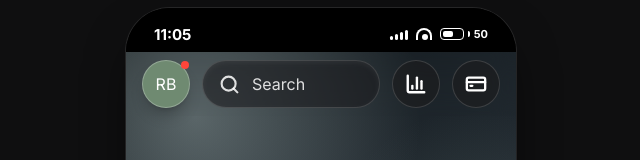
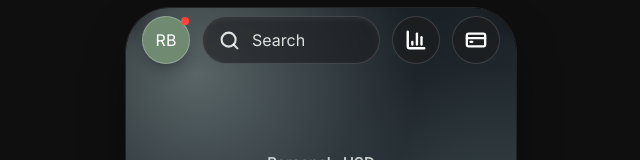
Before and after one commit to roxannication-arch/lifeos, a React (Vite) app: page / in a window 1280 px wide. Shown: the top 160 px of the page, without its empty margins (319-959 px from the left). Built offline with nearby package versions, Linux system fonts and the light colour scheme.

Commit message:
Remove in-app status bar
Co-authored-by: roxannication-arch <roxannication-arch@users.noreply.github.com>

```diff
--- a/src/App.jsx
+++ b/src/App.jsx
@@ -1,6 +1,5 @@
 import { useEffect, useState } from "react";
 import { PhoneFrame } from "./components/PhoneFrame.jsx";
-import { StatusBar } from "./components/StatusBar.jsx";
 import { AnalyticsScreen } from "./screens/AnalyticsScreen.jsx";
 import { DocumentsScreen } from "./screens/DocumentsScreen.jsx";
 import { HomeScreen } from "./screens/HomeScreen.jsx";
@@ -51,7 +50,6 @@ export default function App() {
   return (
     <PhoneFrame>
       <div className="flex h-full flex-col bg-black text-white">
-        <StatusBar />
         {screens[screen] ?? screens.home}
       </div>
     </PhoneFrame>
--- a/src/components/StatusBar.jsx
+++ /dev/null
@@ -1,43 +0,0 @@
-function SignalIcon() {
-  return (
-    <span className="flex h-3 items-end gap-[2px]" aria-hidden="true">
-      {[4, 6, 8, 10].map((height) => (
-        <span key={height} className="w-[3px] rounded-full bg-white" style={{ height }} />
-      ))}
-    </span>
-  );
-}
-
-function WifiIcon() {
-  return (
-    <span className="relative h-3 w-4" aria-hidden="true">
-      <span className="absolute left-0 top-0 h-3 w-4 rounded-t-full border-2 border-b-0 border-white" />
-      <span className="absolute bottom-0 left-[6px] h-1.5 w-1.5 rounded-full bg-white" />
-    </span>
-  );
-}
-
-function BatteryIcon() {
-  return (
-    <span className="flex items-center gap-1" aria-label="Battery 50 percent">
-      <span className="relative h-[12px] w-[24px] rounded-[4px] border border-white">
-        <span className="absolute left-[2px] top-[2px] h-[6px] w-[10px] rounded-[2px] bg-white" />
-      </span>
-      <span className="h-[6px] w-[2px] rounded-r bg-white" aria-hidden="true" />
-      <span className="text-[11px] font-bold leading-none">50</span>
-    </span>
-  );
-}
-
-export function StatusBar() {
-  return (
-    <div className="flex h-11 shrink-0 items-center justify-between px-7 pt-2 text-[15px] font-bold leading-none text-white">
-      <span>11:05</span>
-      <div className="flex items-center gap-2">
-        <SignalIcon />
-        <WifiIcon />
-        <BatteryIcon />
-      </div>
-    </div>
-  );
-}
--- a/src/screens/AnalyticsScreen.jsx
+++ b/src/screens/AnalyticsScreen.jsx
@@ -28,9 +28,9 @@ function MetricCard({ children, onClick, title, value, delta, deltaClass = "text
 
 export function AnalyticsScreen({ goTo }) {
   return (
-    <div className="h-[800px]">
+    <div className="h-full">
       <BackHeader onBack={() => goTo("home")} />
-      <div className="safe-scroll h-[744px] overflow-y-auto px-4 pb-7">
+      <div className="safe-scroll h-[calc(100%-56px)] overflow-y-auto px-4 pb-7">
         <h1 className="mt-6 text-[38px] font-extrabold leading-none tracking-[-0.05em]">Analytics</h1>
         <button type="button" className="mt-3 rounded-full bg-[#1C1C1E] px-4 py-2 text-sm font-bold text-white">
           Personal ▾
--- a/src/screens/DocumentsScreen.jsx
+++ b/src/screens/DocumentsScreen.jsx
@@ -23,9 +23,9 @@ function Row({ label, onClick, icon: Icon = FileText }) {
 
 export function DocumentsScreen({ goTo }) {
   return (
-    <div className="h-[800px]">
+    <div className="h-full">
       <BackHeader onBack={() => goTo("profile")} />
-      <div className="safe-scroll h-[744px] overflow-y-auto px-4 pb-8">
+      <div className="safe-scroll h-[calc(100%-56px)] overflow-y-auto px-4 pb-8">
         <h1 className="mt-6 max-w-[330px] text-[36px] font-extrabold leading-[1.1] tracking-[-0.06em]">Documents and statements</h1>
 
         <article className="mt-6 rounded-[24px] bg-[#1C1C1E] px-5 py-[17px]">
--- a/src/screens/HomeScreen.jsx
+++ b/src/screens/HomeScreen.jsx
@@ -117,7 +117,7 @@ function QuickAction({ icon: Icon, label }) {
 export function HomeScreen({ goTo }) {
   return (
     <div
-      className="relative h-[800px] bg-[#101417]"
+      className="relative h-full bg-[#101417]"
       style={{
         backgroundImage:
           "radial-gradient(circle at 18% 8%, rgba(210,230,230,0.36), transparent 28%), radial-gradient(circle at 90% 26%, rgba(103,122,112,0.24), transparent 22%), linear-gradient(150deg, #11171A 0%, #273038 42%, #101316 100%)",
--- a/src/screens/IncomeScreen.jsx
+++ b/src/screens/IncomeScreen.jsx
@@ -31,9 +31,9 @@ function ChartSwitcher() {
 
 export function IncomeScreen({ goTo }) {
   return (
-    <div className="h-[800px]">
+    <div className="h-full">
       <BackHeader onBack={() => goTo("analytics")} right={<ChartSwitcher />} />
-      <div className="safe-scroll h-[744px] overflow-y-auto px-4 pb-8">
+      <div className="safe-scroll h-[calc(100%-56px)] overflow-y-auto px-4 pb-8">
         <section className="mt-7">
           <p className="text-[15px] font-bold text-[#8E8E93]">Income · Personal</p>
           <h1 className="mt-2 text-[40px] font-extrabold leading-none tracking-[-0.06em]">$49,521</h1>
--- a/src/screens/PersonalScreen.jsx
+++ b/src/screens/PersonalScreen.jsx
@@ -27,9 +27,9 @@ function Row({ label, onClick }) {
 
 export function PersonalScreen({ goTo }) {
   return (
-    <div className="h-[800px]">
+    <div className="h-full">
       <BackHeader onBack={() => goTo("documents")} />
-      <div className="safe-scroll h-[744px] overflow-y-auto px-4 pb-8">
+      <div className="safe-scroll h-[calc(100%-56px)] overflow-y-auto px-4 pb-8">
         <h1 className="mt-6 text-[38px] font-extrabold leading-none tracking-[-0.06em]">Personal</h1>
 
         <Section title="Statements">
--- a/src/screens/ProfileScreen.jsx
+++ b/src/screens/ProfileScreen.jsx
@@ -55,7 +55,7 @@ function MenuRow({ item, goTo }) {
 export function ProfileScreen({ goTo }) {
   return (
     <div
-      className="safe-scroll relative h-[800px] overflow-y-auto px-4 pb-8"
+      className="safe-scroll relative h-full overflow-y-auto px-4 pb-8"
       style={{
         backgroundImage:
           "radial-gradient(circle at 20% 17%, rgba(34,224,160,0.18), transparent 14%), radial-gradient(circle at 72% 60%, rgba(10,132,255,0.15), transparent 21%), radial-gradient(circle at 72% 42%, rgba(170,120,75,0.18), transparent 18%), linear-gradient(#101313, #111111)",
--- a/src/screens/StatementScreen.jsx
+++ b/src/screens/StatementScreen.jsx
@@ -139,9 +139,9 @@ export function StatementScreen({ goTo, openViewer }) {
   };
 
   return (
-    <div className="relative h-[800px]">
+    <div className="relative h-full">
       <BackHeader onBack={() => goTo("personal")} />
-      <div className="safe-scroll h-[744px] overflow-y-auto px-4 pb-28">
+      <div className="safe-scroll h-[calc(100%-56px)] overflow-y-auto px-4 pb-28">
         <h1 className="mt-6 text-[38px] font-extrabold leading-none tracking-[-0.06em]">Statement</h1>
 
         <button type="button" className="mt-6 flex items-center gap-2 rounded-full bg-[#2C2C2E] px-4 py-3 text-sm font-extrabold">
--- a/src/screens/ViewerScreen.jsx
+++ b/src/screens/ViewerScreen.jsx
@@ -1,6 +1,6 @@
 export function ViewerScreen({ goTo, src }) {
   return (
-    <div className="h-[800px] bg-black">
+    <div className="h-full bg-black">
       <header className="flex h-[60px] items-center justify-between px-4">
         <button
           type="button"
@@ -18,7 +18,7 @@ export function ViewerScreen({ goTo, src }) {
           ⇧
         </button>
       </header>
-      <div className="h-[740px] bg-white">
+      <div className="h-[calc(100%-60px)] bg-white">
         {src ? (
           <iframe title="Account statement PDF" src={src} className="h-full w-full border-0 bg-white" />
         ) : (
```
